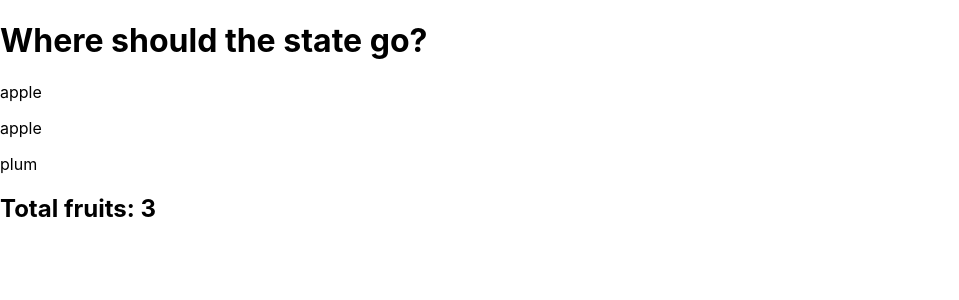
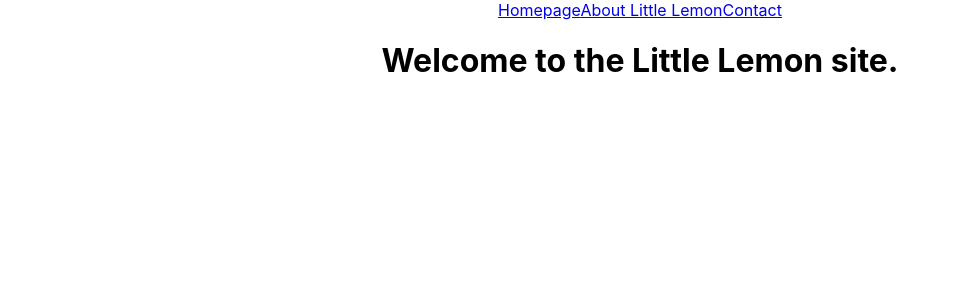
Before and after one commit to damv1992/CourseraReact, a React (Create React App) app: page / in a window 1280 px wide. Shown: the top 300 px of the page, without its empty margins (0-959 px from the left). Built offline with nearby package versions, Linux system fonts and the light colour scheme.

Commit message:
Crear una ruta

```diff
--- a/package.json
+++ b/package.json
@@ -6,8 +6,9 @@
     "@testing-library/jest-dom": "^5.17.0",
     "@testing-library/react": "^13.4.0",
     "@testing-library/user-event": "^13.5.0",
-    "react": "^18.3.1",
-    "react-dom": "^18.3.1",
+    "react": "^18.2.0",
+    "react-dom": "^18.2.0",
+    "react-router-dom": "^6.3.0",
     "react-scripts": "5.0.1",
     "web-vitals": "^2.1.4"
   },
--- /dev/null
+++ b/src/AboutLittleLemon.js
@@ -0,0 +1,5 @@
+function AboutLittleLemon() {
+    return <h1>About Little Lemon page.</h1>
+}
+
+export default AboutLittleLemon
--- a/src/App.js
+++ b/src/App.js
@@ -1,21 +1,24 @@
-import React from "react";
-import Fruits from "./Fruits";
-import FruitsCounter from "./FruitsCounter";
+import "./App.css";
+import Homepage from "./Homepage";
+import AboutLittleLemon from "./AboutLittleLemon";
+import Contact from "./Contact";
+import { Routes, Route, Link } from "react-router-dom";
 
 function App() {
-  const [fruits] = React.useState([
-      {fruitName: 'apple', id: 1},
-      {fruitName: 'apple', id: 2},
-      {fruitName: 'plum', id: 3},
-  ]);
-
   return (
     <div className="App">
-      <h1>Where should the state go?</h1>
-      <Fruits fruits={fruits} />
-      <FruitsCounter fruits={fruits} />
+    <nav className="nav">
+      <Link to="/" className="nav-item">Homepage</Link>
+      <Link to="/about" className="nav-item">About Little Lemon</Link>
+      <Link to="/contact" className="nav-item">Contact</Link>
+    </nav>
+      <Routes>
+        <Route path="/" element={<Homepage />}></Route>
+        <Route path="/about" element={<AboutLittleLemon />}></Route>
+        <Route path="/contact" element={<Contact />}></Route>
+      </Routes>
     </div>
   );
-}
+};
 
 export default App;
--- /dev/null
+++ b/src/Contact.js
@@ -0,0 +1,5 @@
+function Contact() {
+    return <h1>Contact Little Lemon on this page.</h1>
+}
+
+export default Contact
--- /dev/null
+++ b/src/Homepage.js
@@ -0,0 +1,5 @@
+function Homepage() {
+    return <h1>Welcome to the Little Lemon site.</h1>
+}
+
+export default Homepage
--- a/src/index.js
+++ b/src/index.js
@@ -3,11 +3,14 @@ import ReactDOM from 'react-dom/client';
 import './index.css';
 import App from './App';
 import reportWebVitals from './reportWebVitals';
+import { BrowserRouter } from "react-router-dom";
 
 const root = ReactDOM.createRoot(document.getElementById('root'));
 root.render(
   <React.StrictMode>
+  <BrowserRouter>
     <App />
+  </BrowserRouter>
   </React.StrictMode>
 );
 
```
Also changed, not shown: comandos.txt (added), 1 other file (tests, documents, lock files or other folders).
